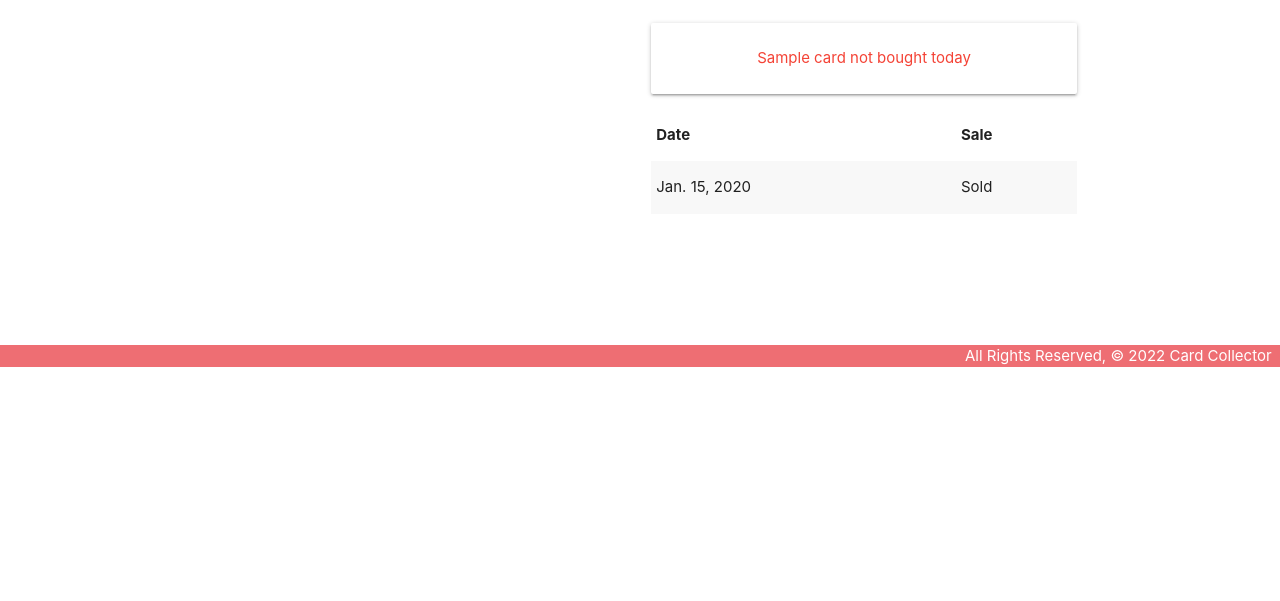
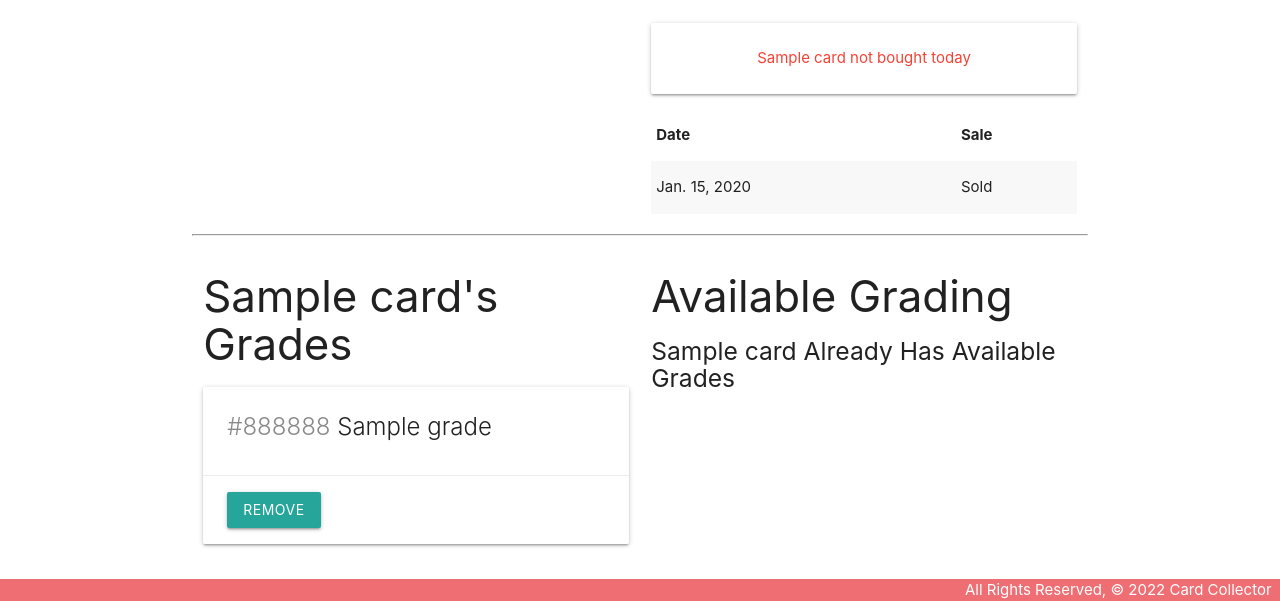
Before and after one commit to Wasimoak/card-collector, a Django app: page /cards/1/ in a window 1280 px wide. Shown: the part 433-1034 px from the top of the page. Before the commit the page ends 800 px from the top, so only its background shows below. Run offline with Django 4.2, Linux system fonts and the light colour scheme; tables that the repository leaves empty hold one stand-in row (values such as "Sample post").

Commit message:
update m-m relationship

```diff
--- a/cardcollector/main_app/admin.py
+++ b/cardcollector/main_app/admin.py
@@ -1,6 +1,7 @@
 from django.contrib import admin
-from .models import Card, Buying
+from .models import Card, Buying, Grade
 
 # Register your models here.
 admin.site.register(Card)
 admin.site.register(Buying)
+admin.site.register(Grade)
--- a/cardcollector/main_app/models.py
+++ b/cardcollector/main_app/models.py
@@ -8,12 +8,23 @@ SALES = (
     ('T', 'Trade')
 )
 
+class Grade(models.Model):
+  name = models.CharField(max_length=50)
+  color = models.CharField(max_length=20)
+
+  def __str__(self):
+    return self.name
+
+  def get_absolute_url(self):
+    return reverse('grades_detail', kwargs={'pk': self.id})
+
 # Create your models here.
 class Card(models.Model):
     name = models.CharField(max_length=100)
     sport = models.CharField(max_length=100)
     description = models.TextField(max_length=250)
     value = models.TextField(max_length=15)
+    grades = models.ManyToManyField(Grade)
 
     def __str__(self):
         return self.name
--- a/cardcollector/main_app/templates/cards/detail.html
+++ b/cardcollector/main_app/templates/cards/detail.html
@@ -49,7 +49,52 @@
     </table>
   </div>
 </div>
-
+<hr>
+<div class="row">
+  <div class="col s6">
+    <h3>{{ card.name }}'s Grades</h3>
+    {% if card.grades.count %}
+      {% for grade in card.grades.all %}
+        <div class="card">
+          <div class="card-content">
+            <span class="card-title">
+               <span style="color: {{ grade.color }}">{{ grade.color }}</span> {{ grade.name }}
+            </span>
+          </div>
+          <div class="card-action">
+            <form action="{% url 'unassoc_grade' card.id grade.id %}" method="post">
+                {% csrf_token %}
+              <button type="submit" class="btn">Remove</button>
+            </form>
+          </div>
+        </div>
+      {% endfor %}
+    {% else %}
+      <h5>No Grades :(</h5>
+    {% endif %}
+  </div>
+  <div class="col s6">
+    <h3>Available Grading</h3>
+    {% if grades.count %}
+      {% for grade in grades.all %}
+        <div class="card">
+          <div class="card-content">
+            <span class="card-title">
+              A <span style="color: {{ grade.color }}">{{ grade.color }}</span> {{ grade.name }}
+            </span>
+          </div>
+          <div class="card-action">
+            <form action="{% url 'assoc_grade' card.id grade.id %}" method="post">
+              {% csrf_token %}
+              <button type="submit" class="btn">Add</button>
+            </form>
+          </div>
+        </div>
+      {% endfor %}
+    {% else %}
+      <h5>{{card.name}} Already Has Available Grades</h5>
+    {% endif %}
+  </div>
 <script>
   var dateEl = document.getElementById('id_date');
   M.Datepicker.init(dateEl, {
--- a/cardcollector/main_app/urls.py
+++ b/cardcollector/main_app/urls.py
@@ -10,4 +10,11 @@ urlpatterns = [
     path('cards/<int:pk>/update/', views.CardUpdate.as_view(), name='cards_update'),
     path('cards/<int:pk>/delete/', views.CardDelete.as_view(), name='cards_delete'),
     path('cards/<int:card_id>/add_buying/', views.add_buying, name='add_buying'),
+    path('grades/', views.GradeList.as_view(), name='grades_index'),
+    path('grades/<int:pk>/', views.GradeDetail.as_view(), name='grades_detail'),
+    path('grades/create/', views.GradeCreate.as_view(), name='grades_create'),
+    path('grades/<int:pk>/update/', views.GradeUpdate.as_view(), name='grades_update'),
+    path('grades/<int:pk>/delete/', views.GradeDelete.as_view(), name='grades_delete'),
+    path('cards/<int:card_id>/assoc_grade/<int:grade_id>/', views.assoc_grade, name='assoc_grade'),
+    path('cards/<int:card_id>/unassoc_grade/<int:grade_id>/', views.unassoc_grade, name='unassoc_grade'),
 ]
--- a/cardcollector/main_app/views.py
+++ b/cardcollector/main_app/views.py
@@ -1,6 +1,7 @@
 from django.shortcuts import render, redirect
-from .models import Card
+from .models import Card, Grade
 from django.views.generic.edit import CreateView, UpdateView, DeleteView
+from django.views.generic import ListView, DetailView
 from .forms import BuyingForm
 
 # Create your views here.
@@ -37,6 +38,15 @@ class CardDelete(DeleteView):
   model = Card
   success_url = '/cards/'
 
+def cards_detail(request, card_id):
+  card = Card.objects.get(id=card_id)
+  grades_card_doesnt_have = Grade.objects.exclude(id__in = card.grades.all().values_list('id'))
+  buying_form = BuyingForm()
+  return render(request, 'cards/detail.html', {
+    'card': card, 'buying_form': buying_form,
+    'grades': grades_card_doesnt_have
+  })
+
 def add_buying(request, card_id):
   form = BuyingForm(request.POST)
   if form.is_valid():
@@ -44,3 +54,30 @@ def add_buying(request, card_id):
     new_buying.card_id = card_id
     new_buying.save()
   return redirect('detail', card_id=card_id)
+
+def assoc_grade(request, card_id, grade_id):
+  Card.objects.get(id=card_id).grades.add(grade_id)
+  return redirect('detail', card_id=card_id)
+
+def unassoc_grade(request, card_id, grade_id):
+  Card.objects.get(id=card_id).grades.remove(grade_id)
+  return redirect('detail', card_id=card_id)
+
+
+class GradeList(ListView):
+  model = Grade
+
+class GradeDetail(DetailView):
+  model = Grade
+
+class GradeCreate(CreateView):
+  model = Grade
+  fields = '__all__'
+
+class GradeUpdate(UpdateView):
+  model = Grade
+  fields = ['name', 'color']
+
+class GradeDelete(DeleteView):
+  model = Grade
+  success_url = '/grades/'
```
Also changed, not shown: cardcollector/main_app/migrations/0003_grade_alter_buying_options_alter_buying_date_and_more.py (added).
